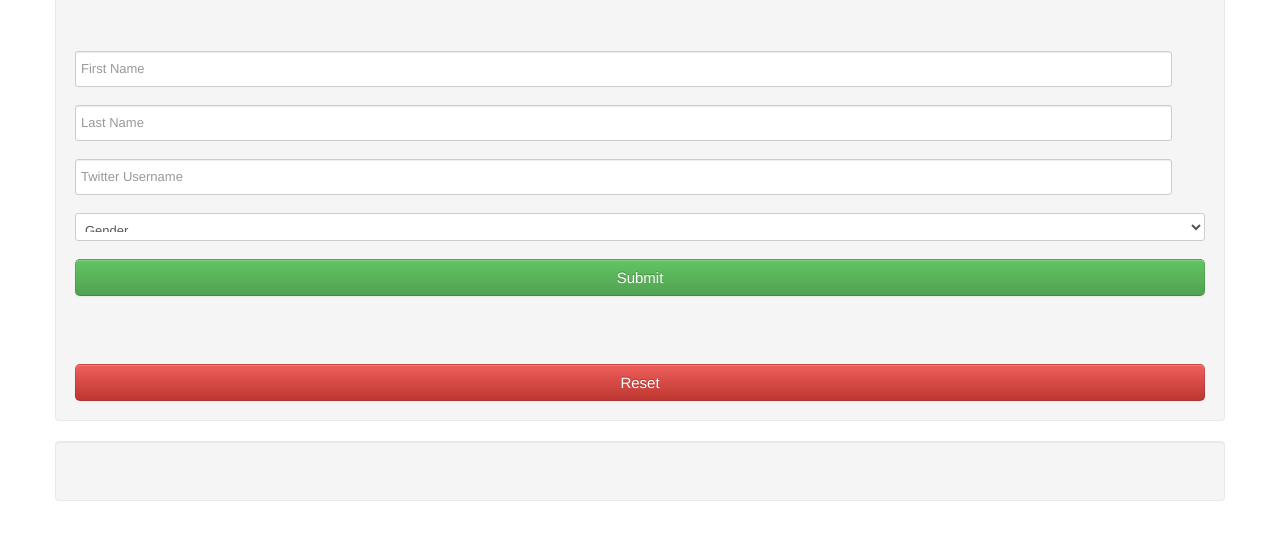
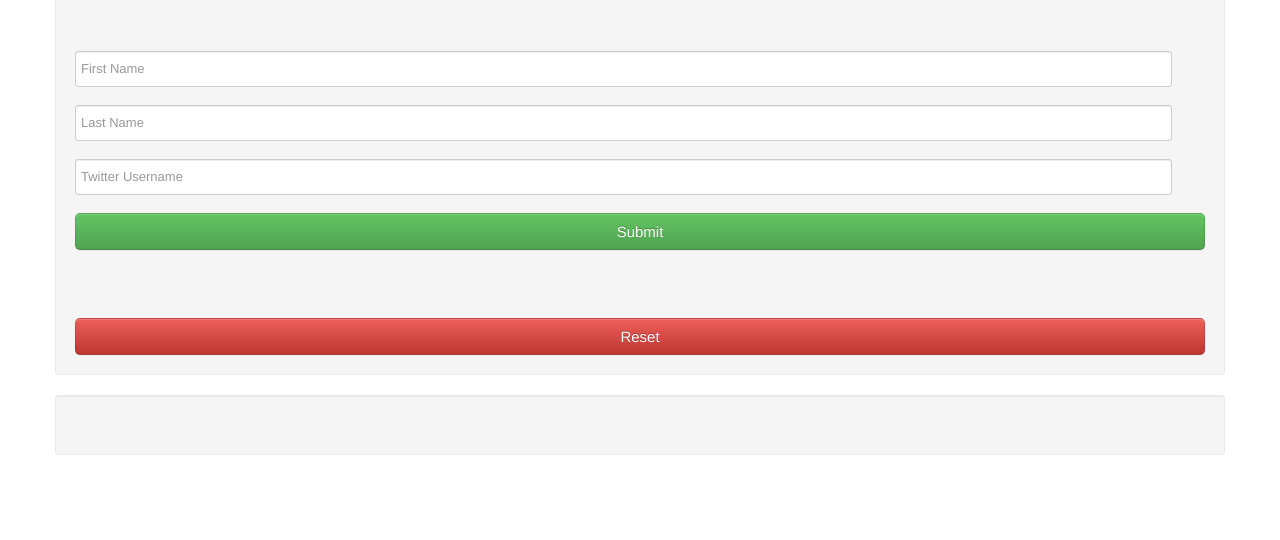
Before and after one commit to meltmedia/cowboy-contest-app, a plain HTML site: page www/index.html in a window 1280 px wide. Shown: the part 64-604 px from the top of the page. Drawn offline with Linux system fonts and the light colour scheme.

Commit message:
Remove gender from form

```diff
--- a/www/index.html
+++ b/www/index.html
@@ -46,14 +46,6 @@
                     <input type="text" class="required" value="" name="twitter" placeholder="Twitter Username" autocorrect="off" autocapitalize="off">
                 </div>
 
-                <div class="control-group">
-                    <select name="gender" class="required">
-                        <option value="" selected="selected">Gender</option>
-                        <option value="female">Female</option>
-                        <option value="male">Male</option>
-                    </select>
-                </div>
-
                 <button type="submit" class="btn-success btn btn-large" id="submit">Submit</button>
                 <button class="btn-danger btn btn-large" id="form-reset">Reset</button>
             </form>
--- a/www/js/app.js
+++ b/www/js/app.js
@@ -73,8 +73,7 @@
                 imageName: 'A picture is required.',
                 firstName: 'First name is required.',
                 lastName: 'Last name is required.',
-                twitter: 'Twitter is required.',
-                gender: 'Gender is required.'
+                twitter: 'Twitter is required.'
             }
         });
 
```
